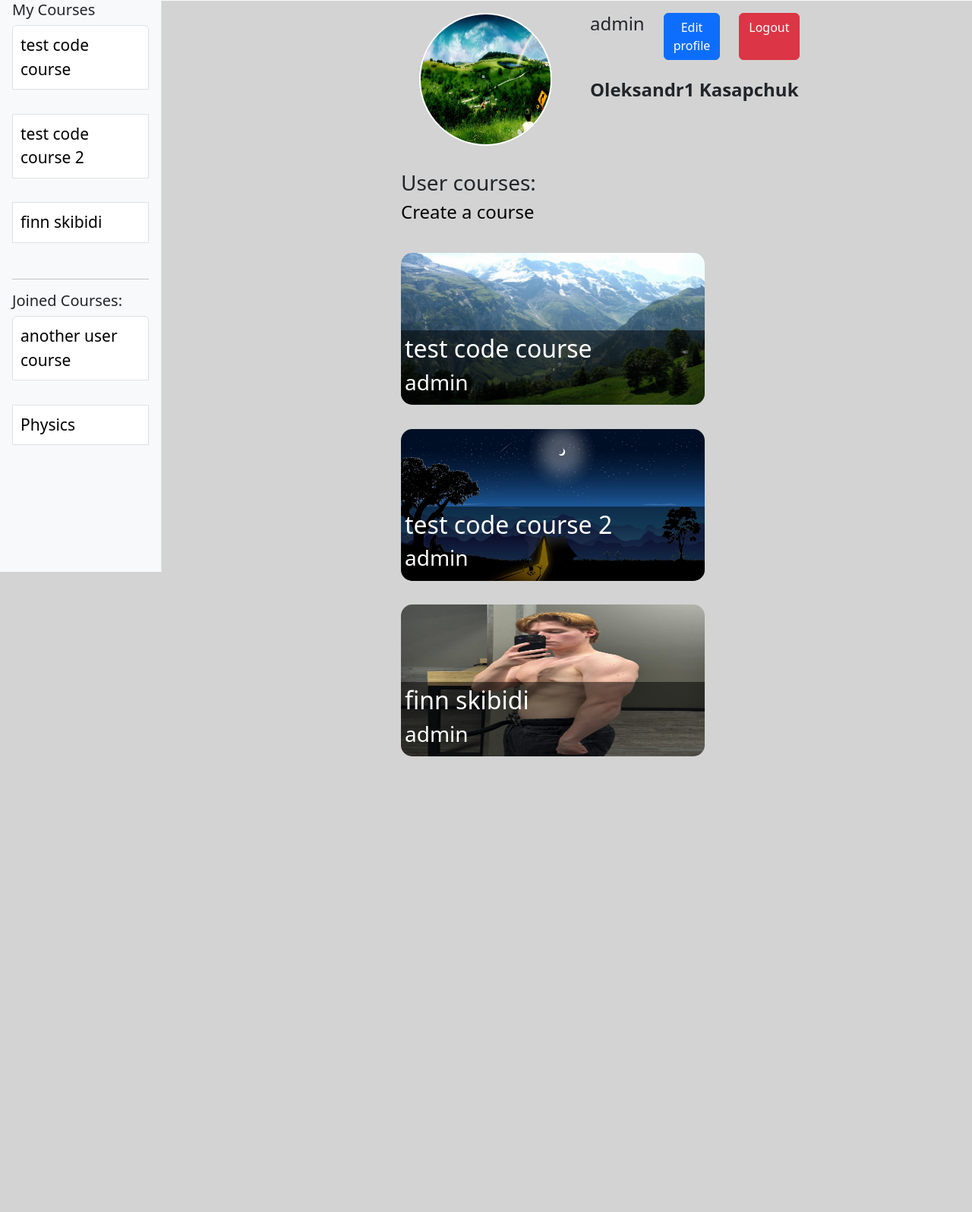
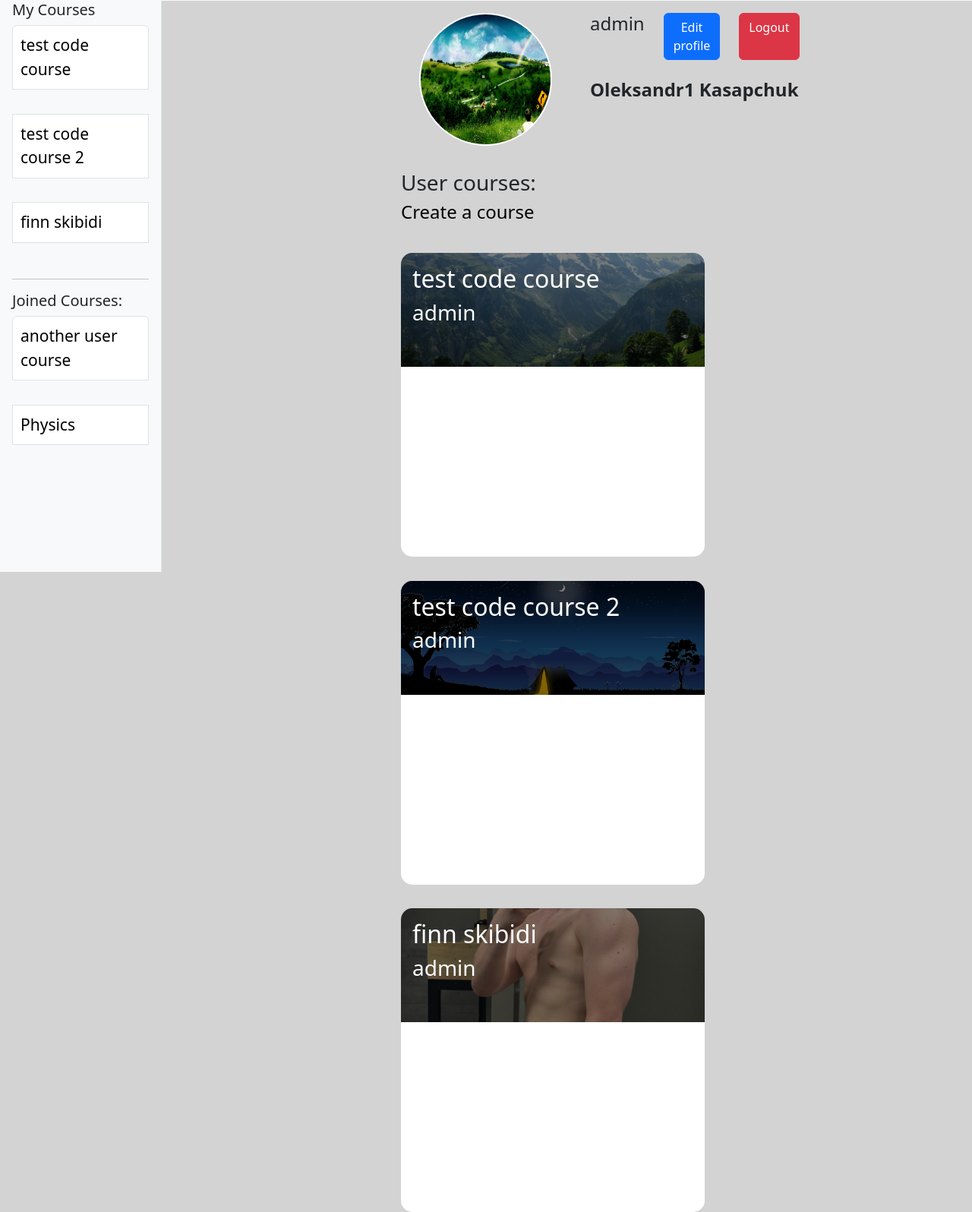
Before and after one commit to OleksandrKasapchuk/LMS-website, a Django app: page /user-info/1 in a window 1280 px wide. Shown: the part 66-1662 px from the top of the page at 76% size. Before the commit the page ends 1062 px from the top, so only its background shows below. Run offline with Django 5.2, Linux system fonts and the light colour scheme; a user stored in the database is signed in; data comes from the database, SQL or seed files in the repository; both versions use the stored data as it was after the commit; some web fonts are replaced.

Commit message:
better course list look

```diff
--- a/course_system/views.py
+++ b/course_system/views.py
@@ -251,9 +251,9 @@ class UploadAnswerFileView(View):
             answer, created = Answer.objects.get_or_create(
                 user=request.user,
                 lesson=Lesson.objects.get(pk=lesson_pk),
-
             )
-
+            if answer.user_send:
+                return JsonResponse({'success': False, 'error': "Return your answer before uploading new files."}, status=500)
             uploaded_files = []
 
             # Завантажуємо кожен файл
--- a/static/css/style.css
+++ b/static/css/style.css
@@ -40,19 +40,23 @@ li {
 }
 
 .image-container {
-    position: relative;
     display: inline-block;
 }
 
 .course-container {
 	width: 400px;
-    height: 200px;
+    height: 400px;
+    background-color: white;
+    border-radius: 15px;
+    position: relative;
 }
 
 .course-cover {
     width: 400px;
-    height: 200px;
-    border-radius: 15px;
+    height: 150px;
+    object-fit: cover;
+    border-top-left-radius: 15px;
+    border-top-right-radius: 15px;
 }
 
 .box {
@@ -62,20 +66,23 @@ li {
 .course-link {
     text-decoration: none;
     color: inherit;
+    width: 100%;
+    height: 400px;
+    display: block;
 }
 
 .text-overlay {
     position: absolute;
-    bottom: 0;
+    top: 0;
     left: 0;
-    background: rgba(0, 0, 0, 0.5); /* Темний напівпрозорий фон */
+    background: rgba(0, 0, 0, 0.5);
     color: white;
-    padding: 5px;
     font-size: 14px;
     width: 100%;
-    text-align: left;
-    border-bottom-left-radius: 15px; /* Закруглення знизу */
-    border-bottom-right-radius: 15px;
+    border-top-left-radius: 15px;
+    border-top-right-radius: 15px;
+    height: 150px;
+    padding: 15px;
 }
 
 .pointer {
@@ -105,7 +112,7 @@ li {
 .main-course-cover {
     width: 100%;
     height: 100%;
-    object-fit: cover; /* Забезпечує збереження пропорцій */
+    object-fit: cover;
 	border-radius: 15px;
 }
 
--- a/templates/course_system/lesson_about.html
+++ b/templates/course_system/lesson_about.html
@@ -77,8 +77,9 @@
     <section class="answer-container">
         <article class="p-4" style="width: 400px;">
             <section class="d-flex justify-content-between">
-                <h4>Your answer</h4> {% if mark %} <i class="text-muted">Evaluated</i> {% endif %}
+                <h4>Your answer</h4> {% if user_send %} <i class="text-muted">{% if mark %} Evaluated {% else %} Uploaded {% endif %}</i> {% endif %}
             </section>
+
             <article id="uploaded-files-container">
                 {% if user_has_answered %}
                     {% for file in user_answer.files.all %}
@@ -106,6 +107,8 @@
                     {% endfor %}
                 {% endif %}
             </article>
+
+            {% if not user_send %}
                 <div class="custom-file-upload" style="width:100%">
                     <label for="data" class="d-flex justify-content-center align-items-center gap-3 pointer">
                         <span class="material-symbols-outlined fs-3">cloud_upload</span>
@@ -113,6 +116,7 @@
                     </label>
                     <input type="file" id="data" name="data" class="d-none" multiple onchange="uploadFiles(event)">
                 </div>
+            {% endif %}
             <div id="uploaded-files"></div>
 
                 {% if not user_send %}
```
Also changed, not shown: templates/course_system/course_list.html (+15 -3 lines), templates/course_system/lesson_answers.html (+4 -3 lines), db.sqlite3, media/answer_media/photo_2025-01-07_18-35-06_0TKJPZc.jpg (added), media/answer_media/photo_2025-01-07_18-36-51_QjPoDnx.jpg (added), media/answer_media/photo_2025-01-07_18-36-51_hEtLxG2.jpg (added). Lines whose indentation alone changed are shown as unchanged.
